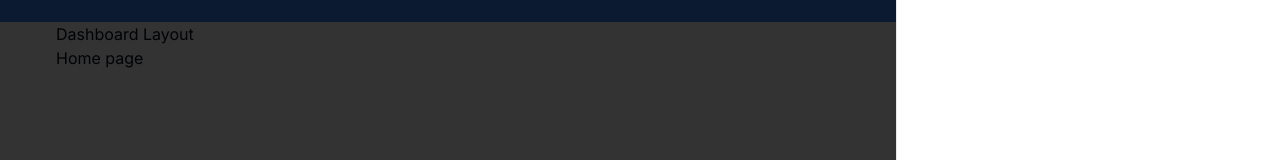
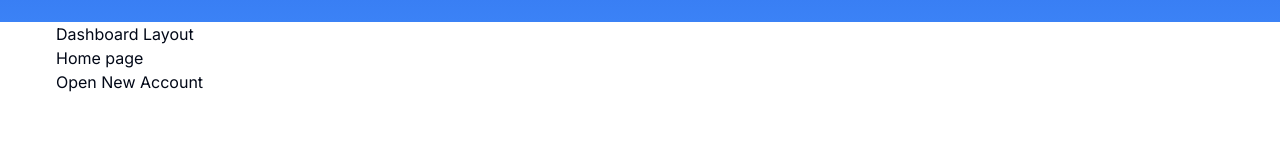
Before and after one commit to fidalgodev/finance-app, a Next.js app: page / in a window 1280 px wide. Shown: the part 334-494 px from the top of the page. Built offline with nearby package versions, Linux system fonts and the light colour scheme; no server answers.

Commit message:
Open new account sheet with hook

```diff
--- a/app/(dashboard)/page.tsx
+++ b/app/(dashboard)/page.tsx
@@ -1,3 +1,13 @@
+"use client";
+import { useNewAccount } from "@/features/accounts/hooks/use-new-account";
+
 export default function Home() {
-  return <div>Home page</div>;
+  const { onOpen } = useNewAccount();
+
+  return (
+    <>
+      <div>Home page</div>
+      <button onClick={onOpen}>Open New Account</button>
+    </>
+  );
 }
--- a/components/accounts/NewAccountSheet.tsx
+++ b/features/accounts/components/NewAccountSheet.tsx
@@ -1,3 +1,4 @@
+import { useNewAccount } from "@/features/accounts/hooks/use-new-account";
 import {
   Sheet,
   SheetContent,
@@ -7,8 +8,10 @@ import {
 } from "@/components/ui/sheet";
 
 export const NewAccountSheet = () => {
+  const { isOpen, onClose } = useNewAccount();
+
   return (
-    <Sheet open>
+    <Sheet open={isOpen} onOpenChange={onClose}>
       <SheetContent className="space-y-4">
         <SheetHeader>
           <SheetTitle>New Account</SheetTitle>
--- /dev/null
+++ b/features/accounts/hooks/use-new-account.ts
@@ -0,0 +1,13 @@
+import { create } from "zustand";
+
+type NewAccountState = {
+  isOpen: boolean;
+  onOpen: () => void;
+  onClose: () => void;
+};
+
+export const useNewAccount = create<NewAccountState>((set) => ({
+  isOpen: false,
+  onOpen: () => set({ isOpen: true }),
+  onClose: () => set({ isOpen: false }),
+}));
--- a/providers/SheetProvider.tsx
+++ b/providers/SheetProvider.tsx
@@ -1,6 +1,6 @@
 "use client";
 
-import { NewAccountSheet } from "@/components/accounts/NewAccountSheet";
+import { NewAccountSheet } from "@/features/accounts/components/NewAccountSheet";
 
 export const SheetProvider = () => {
   return (
```
Also changed, not shown: features/accounts/api/use-get-accounts.ts (renamed from hooks/accounts/api/use-get-accounts.ts).
